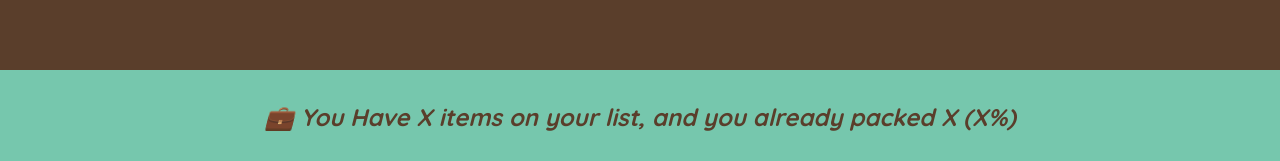
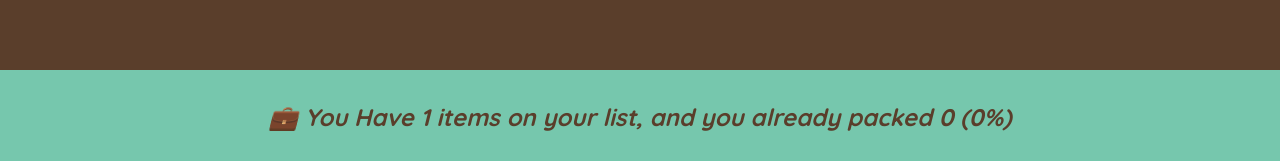
Before and after one commit to yurliansyahfajar/travel-list, a React (Create React App) app: page / in a window 1280 px wide. Both pictures are taken after typing "Sample" into the empty fields and a click on the button "ADD". Shown: the part 636-797 px from the top of the page. Built offline with nearby package versions, Linux system fonts and the light colour scheme.

Commit message:
add checked and unchecked also implement footer calculations

```diff
--- a/src/App.js
+++ b/src/App.js
@@ -33,7 +33,7 @@ export default function App() {
         onDeleteItem={handleDeleteItem}
         onCheckItem={handleCheckItem}
       />
-      <Stats />
+      <Stats items={items} />
     </div>
   );
 }
@@ -144,10 +144,29 @@ function Item({
   );
 }
 
-function Stats() {
+function Stats({ items }) {
+  const numItem = items.length;
+  const packedItem = items.filter((item) => item.packed === true).length;
+  const packedPercentage = Math.round((packedItem / numItem) * 100);
+
+  if (!items.length) {
+    return (
+      <p className="stats">
+        <em>Start adding some items into your packing list 🚀</em>
+      </p>
+    );
+  }
+
   return (
     <footer className="stats">
-      <em>💼 You Have X items on your list, and you already packed X (X%)</em>
+      {packedPercentage !== 100 ? (
+        <em>
+          💼 You Have {numItem} items on your list, and you already packed{" "}
+          {packedItem} ({packedPercentage}%)
+        </em>
+      ) : (
+        <em>You are all packed! and ready to go! ✈️</em>
+      )}
     </footer>
   );
 }
```
